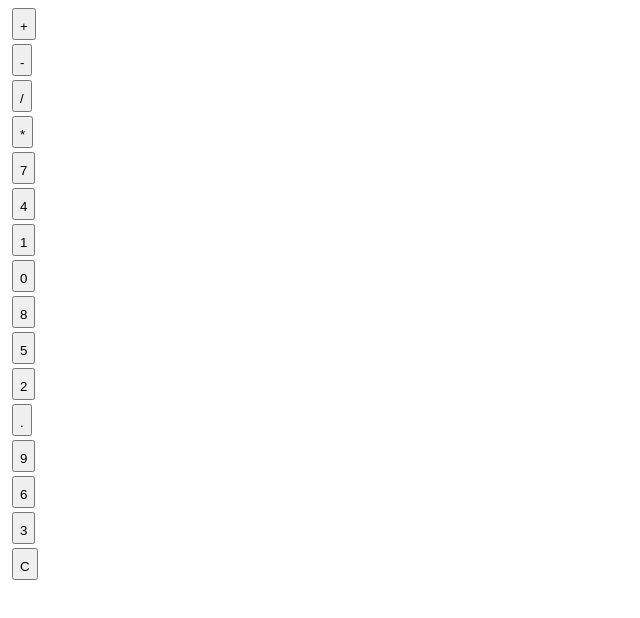
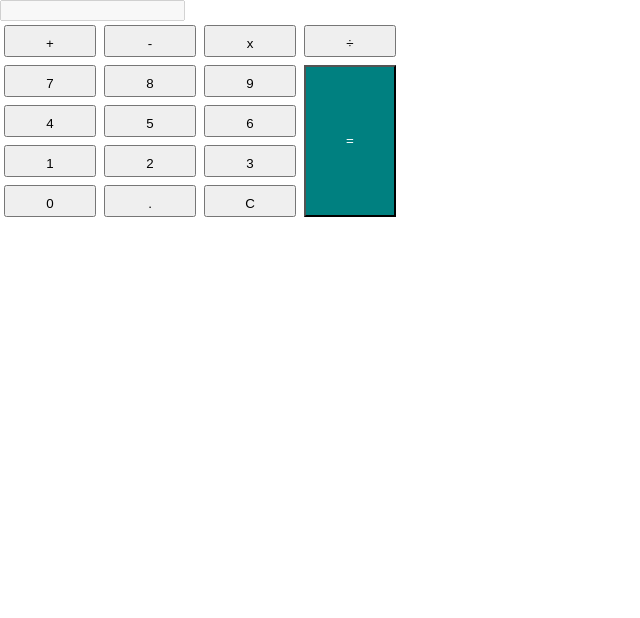
Before and after one commit to bbbence/calculator, a plain HTML site: page index.html in a window 1280 px wide. Shown: the whole page, without its empty margins (0-640 px from the left). Drawn offline with Linux system fonts and the light colour scheme.

Commit message:
More CSS.

```diff
--- a/css/styles.css
+++ b/css/styles.css
@@ -1,12 +1,30 @@
+body {
+    margin: 0;
+}
+
+* {
+    box-sizing: border-box;
+}
+
+
+.allkeys {
+    display: flex;
+}
+
+.column {
+    display: flex;
+    flex-direction: column;
+    width: 100px;
+}
+
+.tall {
+    flex-grow: 1;
+    color: #FFFFFF;
+    background-color: #008080;
+}
+
 button {
     display: block;
     height: 2rem;
     line-height: 2rem;
     margin: .25rem;
-}
-
-.operator {
-    display: flex;
-    flex-direction: row;
-
-}
--- a/index.html
+++ b/index.html
@@ -8,34 +8,38 @@
 </head>
 <body>
 
+    <div class="input">
+        <input type="number" disabled>
+    </div>
+
     <div class="allkeys">
 
-        <div class="operators">
-            <button class="operator">+</button>
-            <button class="operator">-</button>
-            <button class="operator">/</button>
-            <button class="operator">*</button>
-
-
-        </div>
 
         <div class="column">
+            <button>+</button>
             <button>7</button>
             <button>4</button>
             <button>1</button>
             <button>0</button>
         </div>
         <div class="column">
+            <button>-</button>
             <button>8</button>
             <button>5</button>
             <button>2</button>
             <button>.</button>
         </div>
         <div class="column">
+            <button>x</button>
             <button>9</button>
             <button>6</button>
             <button>3</button>
             <button>C</button>
+        </div>
+
+        <div class="column">
+            <button>&#247</button>
+            <button class="tall">=</button>
         </div>
     </div>
 
```
